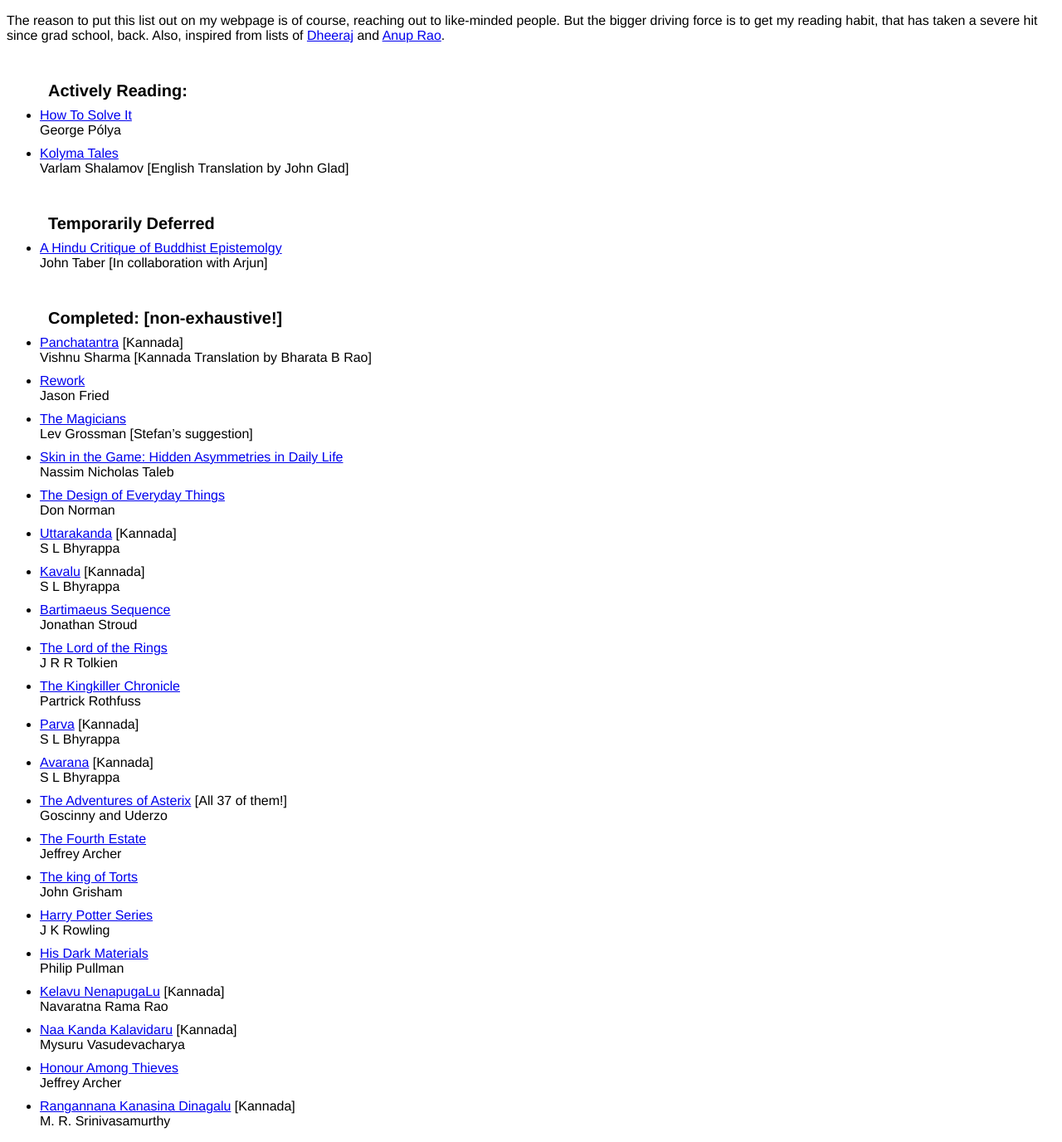
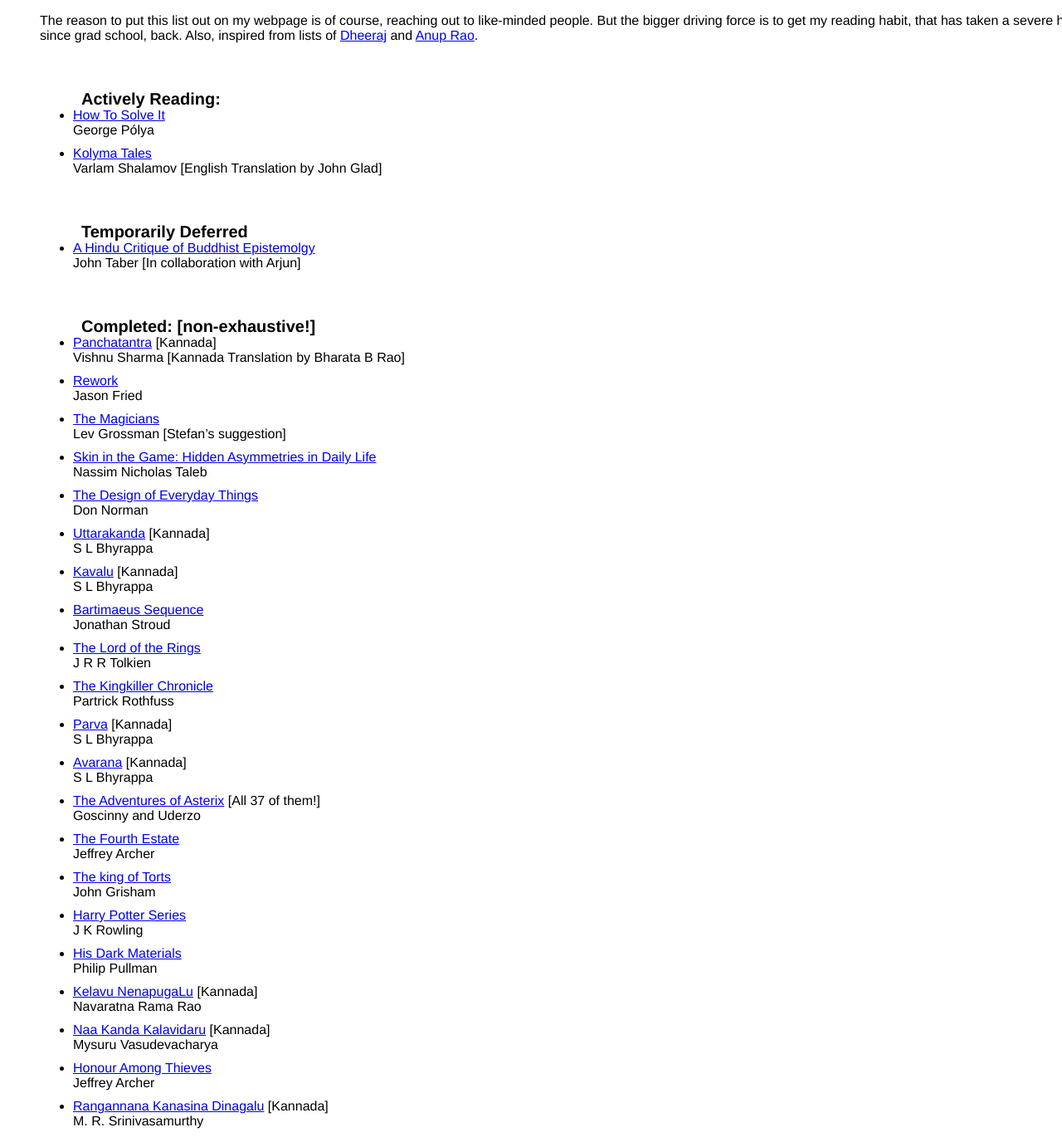
Before and after one commit to ashwinkalyan/ashwinkalyan.github.io, a Jekyll site: the page built from books.md, in a window 1280 px wide. Shown: the whole page at 83% size. Built offline with Jekyll 4.4.1, drawn with Linux system fonts in a browser that asks for light colours.

```diff
--- a/style.css
+++ b/style.css
@@ -3,49 +3,10 @@
   /* text-align: left; */
 /* } */
 
-h1 {
-    font-size: 20px;
-    position: relative;
-    left: 50px;
-    top: 30px;
-    font-family: "Helvetica", Courier, sans-serif;
-}
-
-h2 {
-    position: relative;
-    font-size: 15px;
-    left: 50px;
-    top: 30px;
-    font-family: "Helvetica", Courier, sans-serif;
-}
-
-h3 {
-    position: relative;
-    font-size: 15px;
-    font-weight: normal;
-    overflow: scroll;
-    left: 50px;
-    top: 35px;
-    font-family: "Helvetica", Courier, sans-serif;
-    right: 100px;
-}
-.content {
-    position: relative;
-    top: 20px;
-    text-overflow: ellipsis;
-    font-size: 15px;
-}
-
-body {
-    /* background-color: #e0e0d1; */
-    background-color: #ffffff;
-    font-family: "Helvetica", Courier, sans-serif;
-}
-
 .image img {
     float: left;
     position: relative;
-    top: 20px;
+    top: 30px;
     left: 10px;
     /* border-radius: 20%; */
     width: 420px;
@@ -54,6 +15,41 @@ body {
     /* overflow: hidden; */
 }
 
+h1 {
+    font-size: 20px;
+    position: relative;
+    left: 50px;
+    top: 40px;
+    font-family: "Helvetica", Courier, sans-serif;
+}
+
+h2 {
+    position: relative;
+    font-size: 15px;
+    left: 50px;
+    top: 40px;
+    font-family: "Helvetica", Courier, sans-serif;
+}
+
+.content {
+    overflow-wrap: breakword;
+    position: relative;
+    clear: left;
+    left: 20px;
+    top: 50px;
+    text-overflow: auto;
+    font-size: 15px;
+}
+
+body {
+    /* background-color: #e0e0d1; */
+    position: relative;
+    left: 40px;
+    background-color: #ffffff;
+    font-family: "Helvetica", Courier, sans-serif;
+}
+
+
 li{
         margin: 10px 0;
 }
```
Also changed, not shown: _layouts/front.html (+1 -10 lines), index.md (+18 -4 lines), 1 other file.
